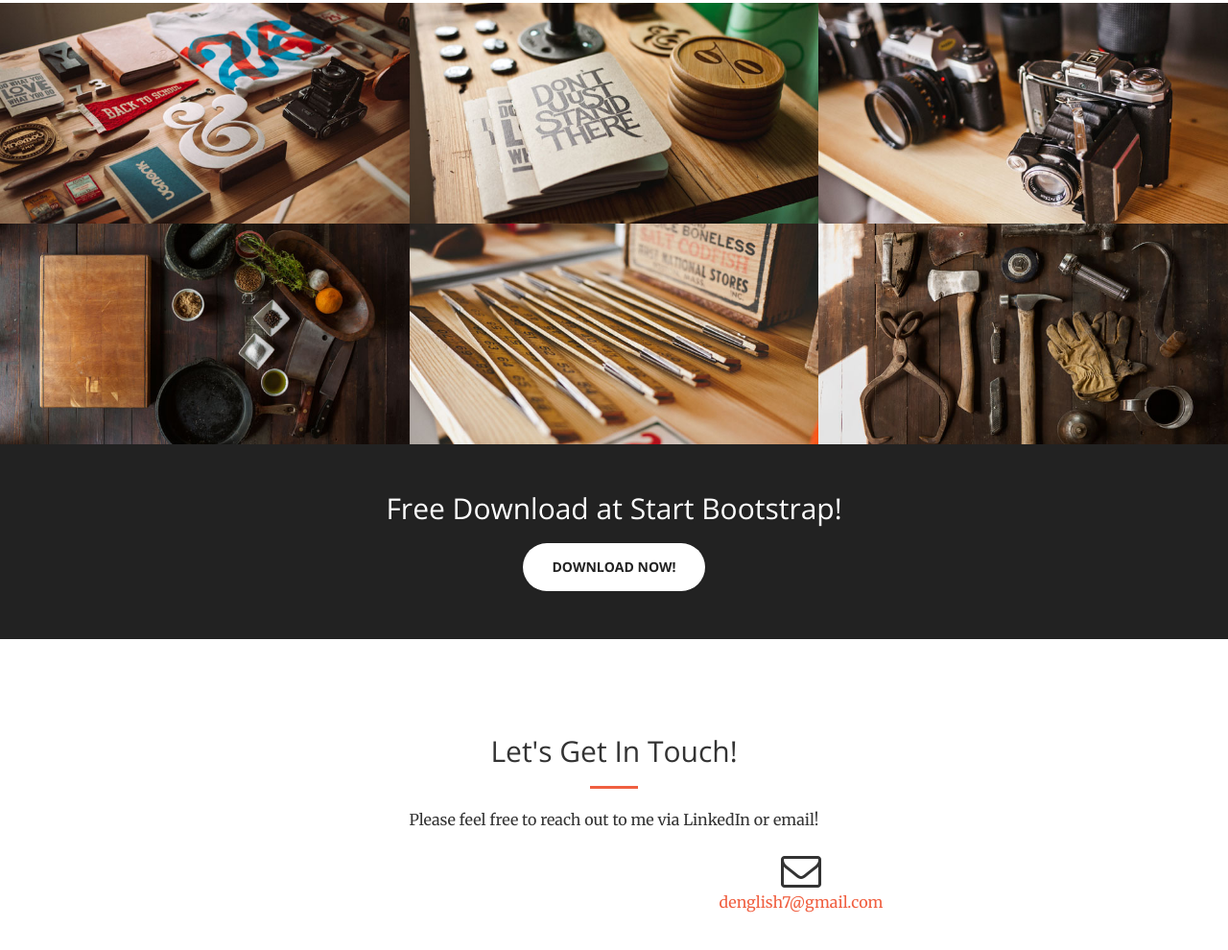
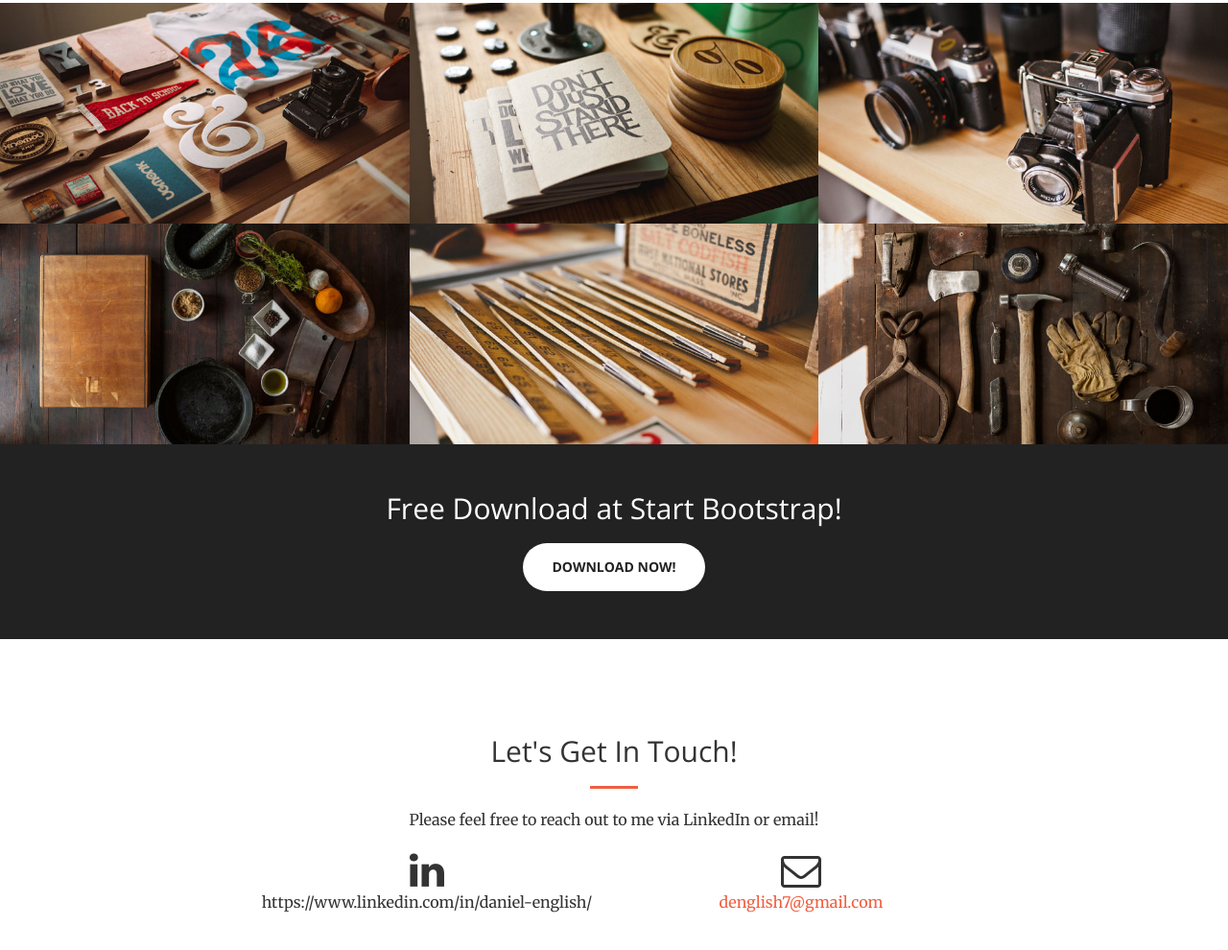
Before and after one commit to denglish7/denglish7.github.io, a website: page index.html in a window 1280 px wide. Shown: the part 1695-2685 px from the top of the page at 96% size. Drawn offline with nearby package versions, Linux system fonts and the light colour scheme.

Commit message:
Add contact info

```diff
--- a/index.html
+++ b/index.html
@@ -247,8 +247,8 @@
                     <p>Please feel free to reach out to me via LinkedIn or email!</p>
                 </div>
                 <div class="col-lg-4 col-lg-offset-2 text-center">
-
-
+                    <i class="fa fa-linkedin fa-3x sr-contact"></i>
+                    <p>https://www.linkedin.com/in/daniel-english/</p>
                 </div>
                 <div class="col-lg-4 text-center">
                     <i class="fa fa-envelope-o fa-3x sr-contact"></i>
```
